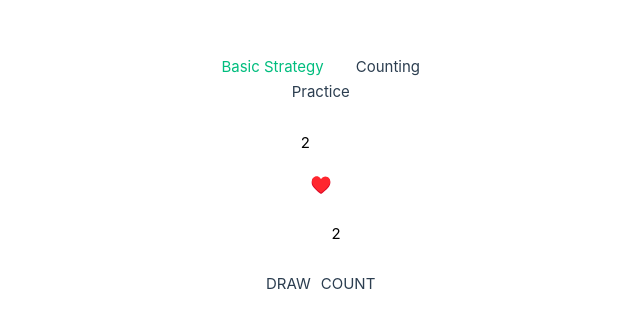
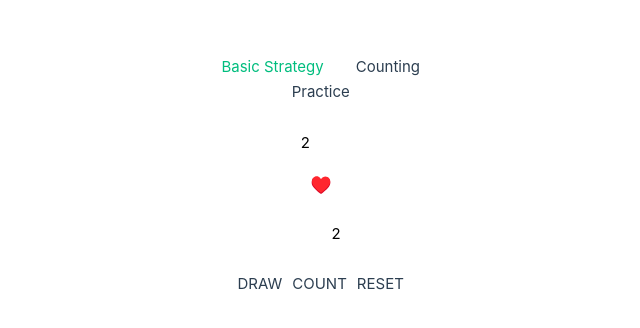
Before and after one commit to MartianBerk/bjck, a Vue app: page /count in a window 1280 px wide. Shown: the part 212-540 px from the top of the page, without its empty margins (204-844 px from the left). Built offline with nearby package versions, Linux system fonts and the light colour scheme.

Commit message:
very basic but very working count

```diff
--- a/src/components/PracticeCounting.vue
+++ b/src/components/PracticeCounting.vue
@@ -36,7 +36,8 @@ function start() {
     const deck = CardDeck.concat(CardDeck)
     shuffle(deck)
     count.value.deck = deck
-    counter()
+    count.value.discard = []
+    counter(true)
 }
 
 function draw() {
@@ -52,7 +53,11 @@ function toggleCount() {
     count.value.showCount = !count.value.showCount
 }
 
-function counter() {
+function counter(reset: boolean = false) {
+    if (reset) {
+        count.value.count = 0
+    }
+
     if (settings.value.method === Method.OMEGA2) {
         switch (count.value.deck[0].value) {
             case 2:
@@ -79,7 +84,7 @@ function counter() {
                 count.value.count -= 1
                 break
             case 10:
-                count.value.count += 2
+                count.value.count -= 2
                 break
             case 11:
                 break
@@ -105,6 +110,10 @@ start()
         <div class="bjck-practice-section-divider"></div>
         <div class="bjck-practice-button" @click="toggleCount()">
             COUNT
+        </div>
+        <div class="bjck-practice-section-divider"></div>
+        <div class="bjck-practice-button" @click="start()">
+            RESET
         </div>
     </div>
 
```
